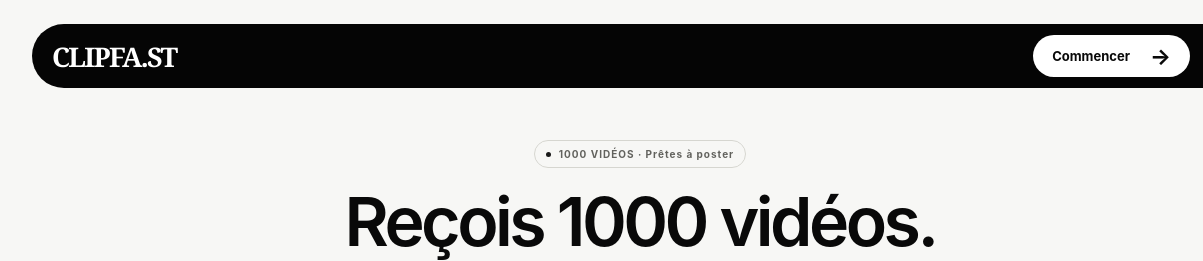
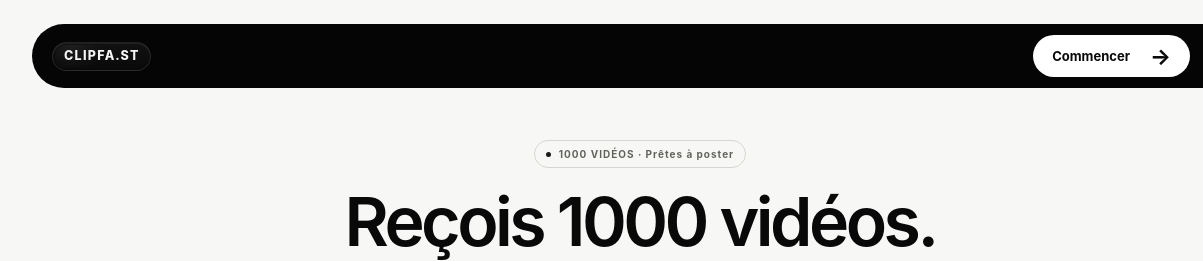
Before and after one commit to bubuMMMM/n0-ugc-factory, a website: page metiers/index.html in a window 1280 px wide. Shown: the top 261 px of the page, 0-1203 px from the left. Drawn offline with Linux system fonts and the light colour scheme.

Commit message:
Apply compact CLIPFA.ST wordmark across navigation

```diff
--- a/metiers/index.html
+++ b/metiers/index.html
@@ -6,6 +6,7 @@
 <meta name="description" content="Explorez 10 exemples de vidéos par métier : kebab, pizzeria, plombier, électricien et plus. Choisissez votre activité et personnalisez vos vidéos.">
 <link rel="stylesheet" href="/assets/metiers.css?v=12">
 <script src="/assets/metiers.js?v=5" defer></script>
+<link rel="stylesheet" href="/assets/brand.css?v=20260923-1">
 </head>
 <body>
 <header class="topbar"><a class="brand" href="/">CLIPFA.ST</a><a class="start" href="/#analyser">Commencer <span>→</span></a><a class="menu-link" href="#collections" aria-label="Explorer les métiers"><svg width="24" height="24" viewBox="0 0 24 24" fill="none" stroke="currentColor" stroke-width="1.6"><path d="M3 6h18M3 12h18M3 18h18"/></svg></a></header>
```
